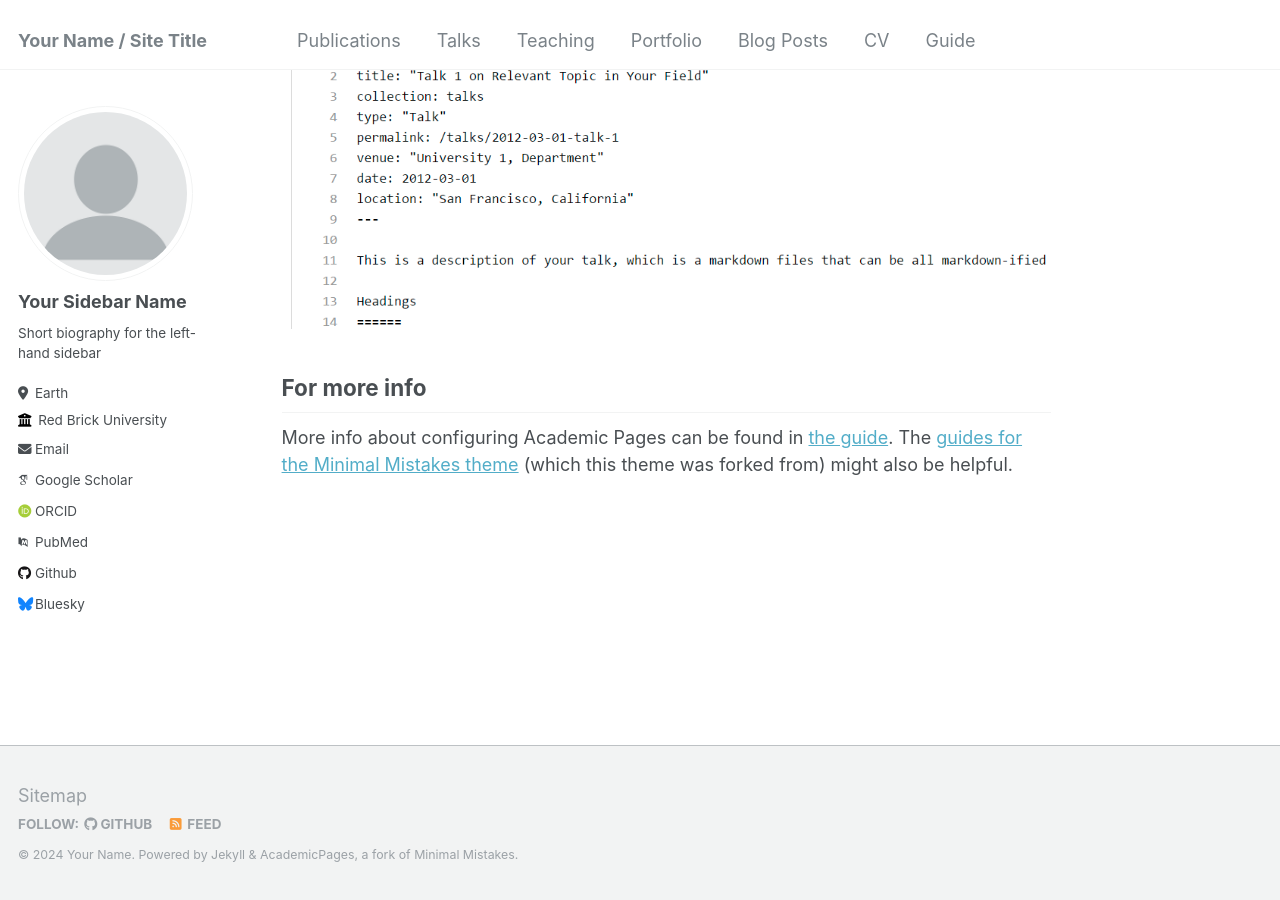
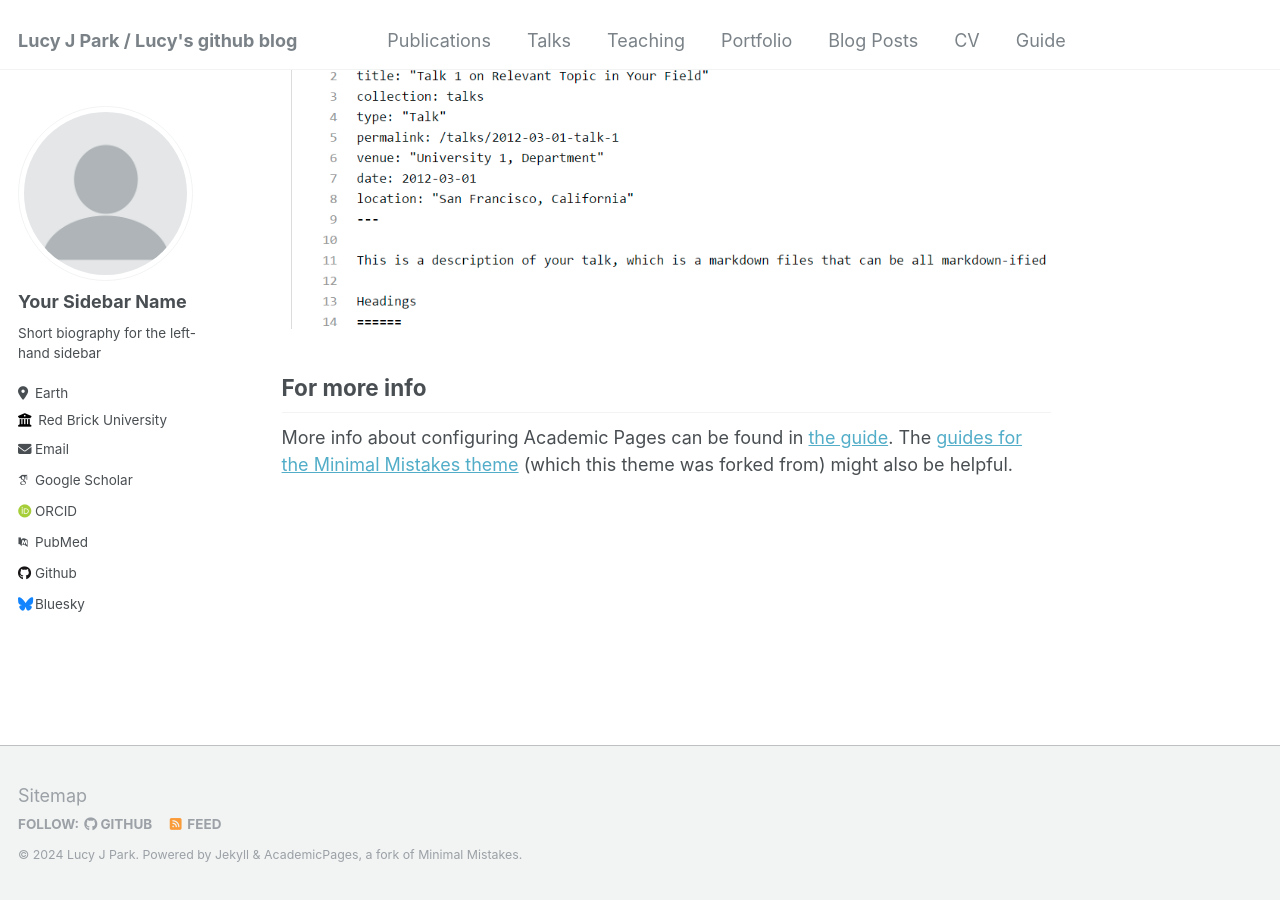
Before and after one commit to Lucypothesis/Lucypothesis.github.io, a Jekyll site: the page built from _pages/about.md, in a window 1280 px wide and 900 px high, scrolled down 2660 px. Built offline with Jekyll 4.4.1, drawn with Linux system fonts in a browser that asks for light colours; some web fonts are replaced.

Commit message:
Update _config.yml

```diff
--- a/_config.yml
+++ b/_config.yml
@@ -8,13 +8,13 @@
 
 # Basic Site Settings
 locale                   : "en-US"
-title                    : "Your Name / Site Title"
+title                    : "Lucy J Park / Lucy's github blog"
 title_separator          : "-"
-name                     : &name "Your Name"
-description              : &description "personal description"
-url                      : https://academicpages.github.io # the base hostname & protocol for your site e.g. "https://mmistakes.github.io"
+name                     : &name "Lucy J Park"
+description              : &description " description"
+url                      : https://Lucypothesis.github.io # the base hostname & protocol for your site e.g. "https://mmistakes.github.io"
 baseurl                  : "" # the subpath of your site, e.g. "/blog"
-repository               : "academicpages/academicpages.github.io"
+repository               : "Lucypothesis/Lucypothesis.github.io"
 
 # Site Author - The following control what appear as part of the author content on the side bar.
 #               If a field is blank the icon and link will not appear, otherwise it will be shown.
```
